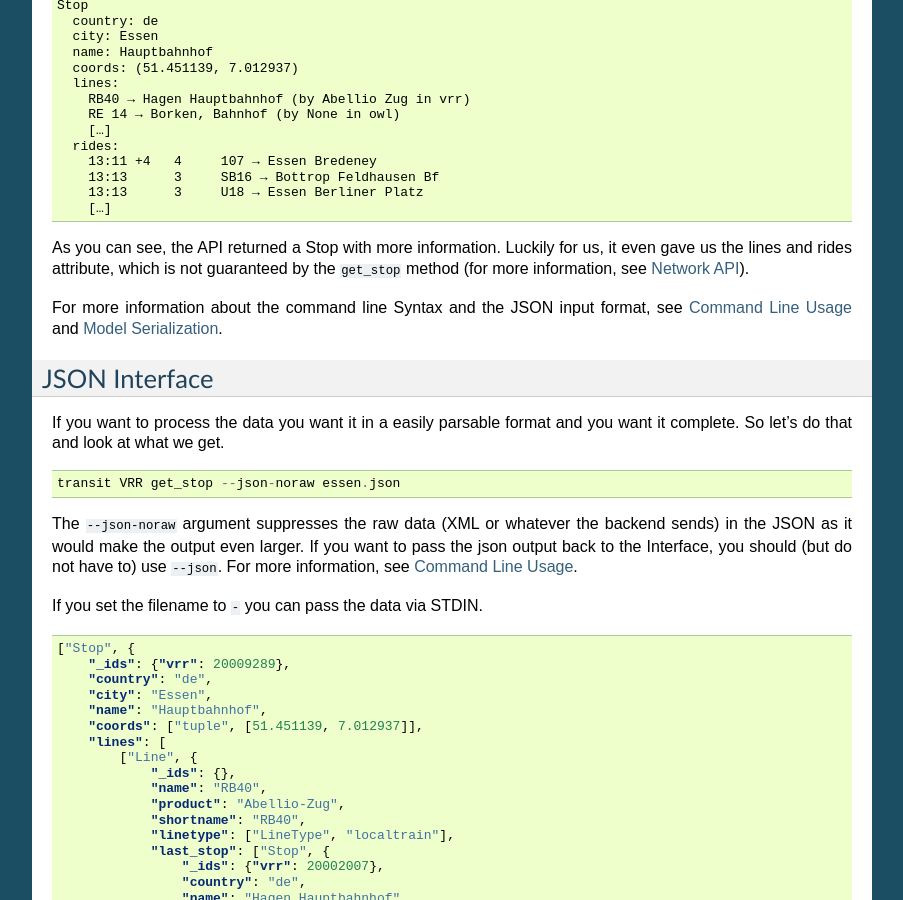
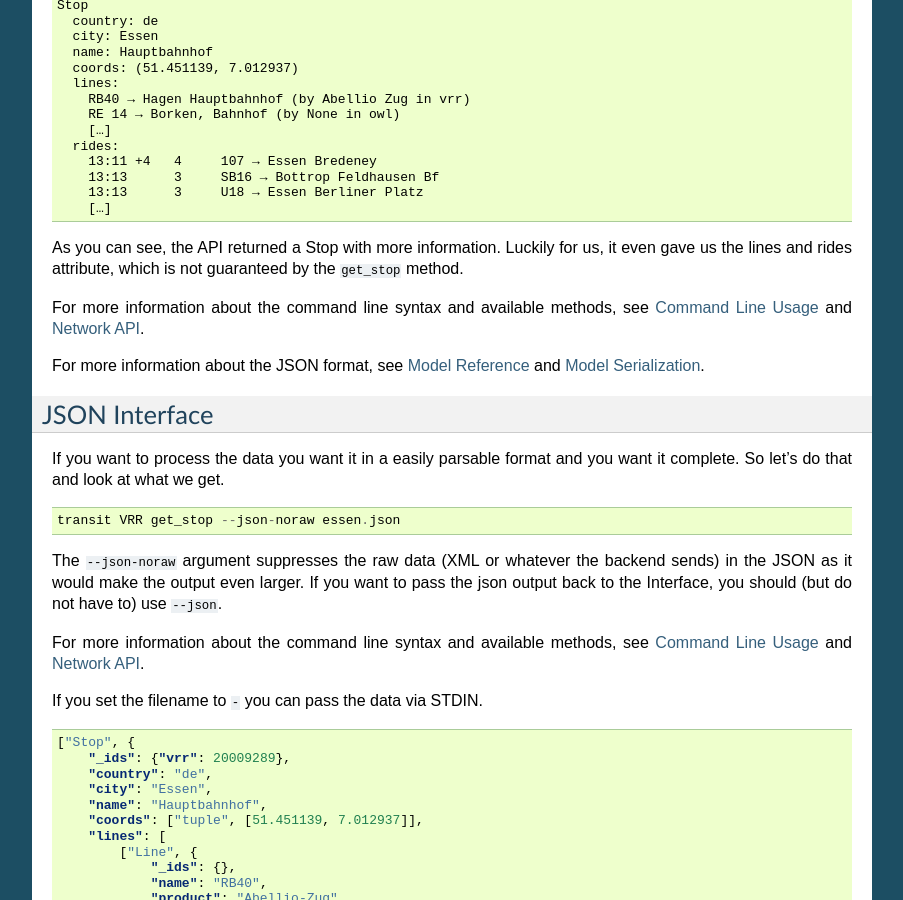
Before and after one commit to codingcatgirl/choo, a Sphinx documentation site: the page built from docs/transit/start.rst, in a window 1280 px wide and 900 px high, scrolled down 486 px. Shown: the whole window, without its empty margins (198-1101 px from the left). Built offline with Sphinx 7.4.7, drawn with Linux system fonts in a browser that asks for light colours; some of the changed text lies outside the part shown.

Commit message:
More linking in the docs

```diff
--- a/docs/transit/cliexamples.rst
+++ b/docs/transit/cliexamples.rst
@@ -1,4 +1,6 @@
 Command Line Examples
 ==========================
 
-TBA
+To be completed. For now, see the `Getting Started`_ page.
+
+.. _`Getting Started`: start.html
--- a/docs/transit/models.rst
+++ b/docs/transit/models.rst
@@ -19,14 +19,16 @@ Please note that nearly all attributes can also be ``None`` when the information
 
     .. method:: serialize()
 
-        Serializes the object in a JSON-encodable format. For more information, see the transit serialization docs.
+        Serializes the object in a JSON-encodable format. For more information, see `Model Serialization`_.
 
     .. classmethod:: unserialize(data)
 
-        Unserializes any kind of object from a JSON-encodable format. For more information, see the transit serialization docs.
+        Unserializes any kind of object from a JSON-encodable format. For more information, see the `Model Serialization`_.
 
         :param data: A serialized representation of a transit object
         :rtype: the unserialized object
+
+.. _`Model Serialization`: serializing.html
 
 
 .. py:class:: SearchResults(results=None, subject=None, api=None, method=None)
--- a/docs/transit/pyexamples.rst
+++ b/docs/transit/pyexamples.rst
@@ -1,4 +1,6 @@
 Python Examples
 ====================
 
-TBA
+To be completed. For now, see the `Getting Started`_ page.
+
+.. _`Getting Started`: start.html
--- a/docs/transit/serializing.rst
+++ b/docs/transit/serializing.rst
@@ -2,6 +2,10 @@ Model Serialization / JSON
 ==========================
 
 All Models can be (un)serialized to/from a JSON-encodable format.
+
+A list of all Models can be found in the `Model Reference`_.
+
+.. _`Model Reference`: models.html
 
 Here is how to construct the serialized representation of anything:
 
--- a/docs/transit/start.rst
+++ b/docs/transit/start.rst
@@ -41,13 +41,16 @@ The API method ``get_stop`` tries to get as much information as possible about a
         13:13      3     U18 → Essen Berliner Platz
         […]
 
-As you can see, the API returned a Stop with more information. Luckily for us, it even gave us the lines and rides attribute, which is not guaranteed by the ``get_stop`` method (for more information, see `Network API`_).
+As you can see, the API returned a Stop with more information. Luckily for us, it even gave us the lines and rides attribute, which is not guaranteed by the ``get_stop`` method.
 
-For more information about the command line Syntax and the JSON input format, see `Command Line Usage`_ and `Model Serialization`_.
+For more information about the command line syntax and available methods, see `Command Line Usage`_ and `Network API`_.
 
-.. _`Command Line Usage`: cli
-.. _`Network API`: api
-.. _`Model Serialization`: serializing
+For more information about the JSON format, see `Model Reference`_ and `Model Serialization`_.
+
+.. _`Command Line Usage`: cli.html
+.. _`Network API`: api.html
+.. _`Model Reference`: models.html
+.. _`Model Serialization`: serializing.html
 
 JSON Interface
 --------------
@@ -58,7 +61,9 @@ If you want to process the data you want it in a easily parsable format and you
 
     transit VRR get_stop --json-noraw essen.json
 
-The ``--json-noraw`` argument suppresses the raw data (XML or whatever the backend sends) in the JSON as it would make the output even larger. If you want to pass the json output back to the Interface, you should (but do not have to) use ``--json``. For more information, see `Command Line Usage`_.
+The ``--json-noraw`` argument suppresses the raw data (XML or whatever the backend sends) in the JSON as it would make the output even larger. If you want to pass the json output back to the Interface, you should (but do not have to) use ``--json``.
+
+For more information about the command line syntax and available methods, see `Command Line Usage`_ and `Network API`_.
 
 If you set the filename to ``-`` you can pass the data via STDIN.
 
@@ -188,7 +193,7 @@ In the ``rides`` attribute the next rides that pass this station are listed. To
 
     If the ``delay`` attribute is missing, no real time data is available. If the ride is on time the delay will be 0 seconds.
 
-For more information about the JSON format, see `Model Serialization`_.
+For more information about the JSON format, see `Model Reference`_ and `Model Serialization`_.
 
 Python Interface
 ----------------
@@ -237,3 +242,5 @@ Let's see how you would access this via the Python interface. **Every attribute
 
         # you can also slice a ride or ride segment to get another ride segment
         newsegment = ridesegment.ride[1:]
+
+For more information, see `Network API`_ and `Model Reference`_.
```
Also changed, not shown: docs/transit/cli.rst (+7 -0 lines).
